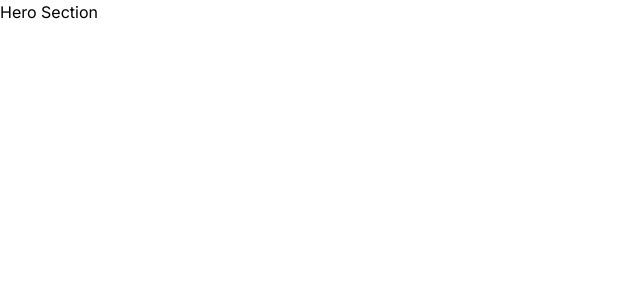
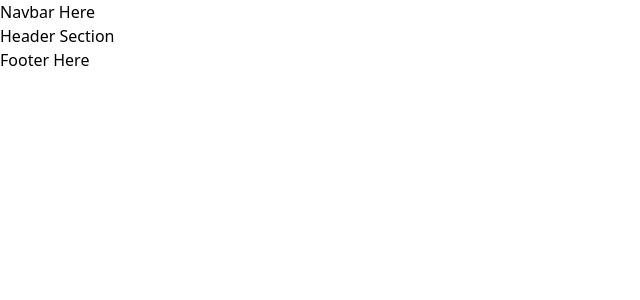
Before and after one commit to scriptwithahmad/Readable-latest, a Next.js app: page / in a window 1280 px wide. Shown: the top 300 px of the page, without its empty margins (0-640 px from the left). Built offline with nearby package versions, Linux system fonts and the light colour scheme.

Commit message:
basic sturctor of app like layout, routes, api's done

```diff
--- /dev/null
+++ b/src/app/about/page.jsx
@@ -0,0 +1,11 @@
+import React from "react";
+
+const page = () => {
+  return (
+    <>
+      <h1>About Page Here</h1>
+    </>
+  );
+};
+
+export default page;
--- a/src/app/layout.js
+++ b/src/app/layout.js
@@ -1,17 +1,21 @@
+import "./globals.css";
+import Nav from "@/components/Nav";
 import { Inter } from "next/font/google";
-import "./globals.css";
+import Footer from "@/components/Footer";
 
 const inter = Inter({ subsets: ["latin"] });
 
 export const metadata = {
-  title: "Create Next App",
+  title: "App Router",
   description: "Generated by create next app",
 };
 
 export default function RootLayout({ children }) {
   return (
-    <html lang="en">
-      <body className={inter.className}>{children}</body>
-    </html>
+    <>
+      <Nav />
+      {children}
+      <Footer />
+    </>
   );
 }
--- a/src/app/page.js
+++ b/src/app/page.js
@@ -1,7 +1,9 @@
+import Header from "@/components/Header";
+
 export default function Home() {
   return (
     <>
-      <h1>Hero Section</h1>
+      <Header />
     </>
   );
 }
--- /dev/null
+++ b/src/components/Footer.jsx
@@ -0,0 +1,11 @@
+import React from 'react'
+
+const Footer = () => {
+  return (
+    <>
+     <h1>Footer Here</h1>
+    </>
+  )
+}
+
+export default Footer
--- /dev/null
+++ b/src/components/Header.jsx
@@ -0,0 +1,11 @@
+import React from "react";
+
+const Header = () => {
+  return (
+    <>
+      <h1>Header Section</h1>
+    </>
+  );
+};
+
+export default Header;
--- /dev/null
+++ b/src/components/Nav.jsx
@@ -0,0 +1,11 @@
+import React from "react";
+
+const Nav = () => {
+  return (
+    <>
+      <h1>Navbar Here</h1>
+    </>
+  );
+};
+
+export default Nav;
```
